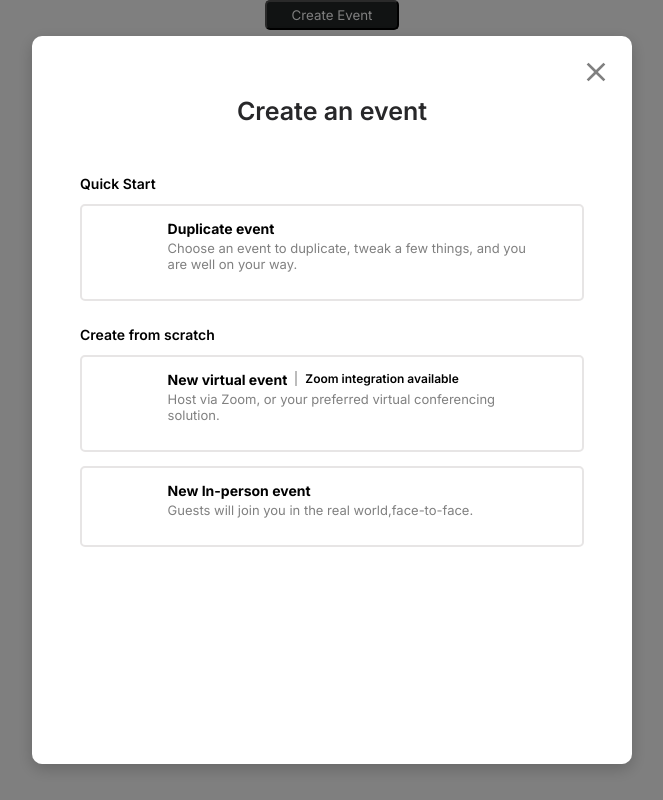
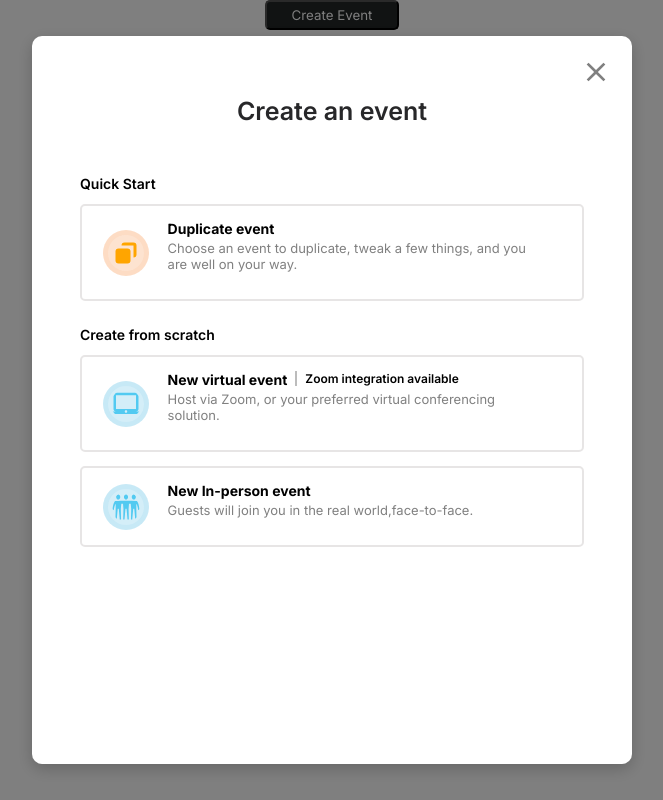
Before and after one commit to saheelsapovadia/S2I-admin, a React (Create React App) app: page / in a window 1280 px wide. Both pictures are taken after a click on the button "Create Event". Shown: the whole page, without its empty margins (308-971 px from the left). Built offline with nearby package versions, Linux system fonts and the light colour scheme.

Commit message:
Update EventsModal.js

```diff
--- a/src/Components/EventsModal/EventsModal.js
+++ b/src/Components/EventsModal/EventsModal.js
@@ -5,11 +5,11 @@ import '../Modal/Modal.css';
 import './EventsModal.css';
 
 // import zoom from './zoom.png';
-// import { IoIosArrowBack } from 'react-icons/io';
-// import { IoCalendarOutline } from 'react-icons/io5';
-// import { FiMonitor } from 'react-icons/fi';
-// import { GiThreeFriends } from 'react-icons/gi';
-// import { HiDuplicate } from 'react-icons/hi';
+import { IoIosArrowBack } from 'react-icons/io';
+import { IoCalendarOutline } from 'react-icons/io5';
+import { FiMonitor } from 'react-icons/fi';
+import { GiThreeFriends } from 'react-icons/gi';
+import { HiDuplicate } from 'react-icons/hi';
 export const Background = styled.div`
   width: 100%;
   height: 100%;
@@ -223,10 +223,10 @@ const EventsModal = ({ showModal, setShowModal, scrollRemove }) => {
                   <div className='event-card'>
                     <div className='card-img'>
                       {/* <img src={calender} /> */}
-                      {/* <HiDuplicate
+                      <HiDuplicate
                         className='event-icon rev'
                         style={{ color: 'orange' }}
-                      /> */}
+                      />
                     </div>
                     <div className='card-content'>
                       <p className='card-title'>Duplicate event</p>
@@ -242,7 +242,7 @@ const EventsModal = ({ showModal, setShowModal, scrollRemove }) => {
                   <div className='event-card' onClick={onFormClick}>
                     <div className='card-img'>
                       {/* <img src={calender} /> */}
-                      {/* <MdLaptopMac className='event-icon' /> */}
+                      <MdLaptopMac className='event-icon' />
                     </div>
                     <div className='card-content'>
                       <div
@@ -265,7 +265,7 @@ const EventsModal = ({ showModal, setShowModal, scrollRemove }) => {
                   <div className='event-card' style={{ marginTop: '14px' }}>
                     <div className='card-img'>
                       {/* <img src={calender} /> */}
-                      {/* <GiThreeFriends className='event-icon' /> */}
+                      <GiThreeFriends className='event-icon' />
                     </div>
                     <div className='card-content'>
                       <p className='card-title'>New In-person event</p>
@@ -278,14 +278,16 @@ const EventsModal = ({ showModal, setShowModal, scrollRemove }) => {
               </div>
             ) : (
               <div className='container'>
-                {/* <IoIosArrowBack
+                <IoIosArrowBack
                   className='back-icon'
                   onClick={() => setCurrPage(1)}
-                /> */}
+                />
                 <p>Event Details</p>
                 <div className='a-wrapper page2'>
                   <div className='field'>
-                    <div className='img'>{/* <MdTitle className='t' /> */}</div>
+                    <div className='img'>
+                      <MdTitle className='t' />
+                    </div>
                     <div className='field-content'>
                       <p className='title'>Event title</p>
                       <input
@@ -296,7 +298,7 @@ const EventsModal = ({ showModal, setShowModal, scrollRemove }) => {
                   </div>
                   <div className='field'>
                     <div className='img'>
-                      {/* <IoCalendarOutline className='t' /> */}
+                      <IoCalendarOutline className='t' />
                     </div>
                     <div className='field-content' id='fc'>
                       <p className='title'>Date and time</p>
@@ -366,7 +368,7 @@ const EventsModal = ({ showModal, setShowModal, scrollRemove }) => {
                   </div>
                   <div className='field'>
                     <div className='img'>
-                      {/* <FiMonitor className='t' /> */}
+                      <FiMonitor className='t' />
                     </div>
                     <div className='field-content adjust'>
                       <p className='title'>Host Platform</p>
@@ -402,7 +404,7 @@ const EventsModal = ({ showModal, setShowModal, scrollRemove }) => {
                   </div>
                   <div className='field'>
                     <div className='img'>
-                      {/* <MdLockOutline className='t' /> */}
+                      <MdLockOutline className='t' />
                     </div>
                     <div className='field-content adjust'>
                       <p className='title'>Privacy</p>
```
